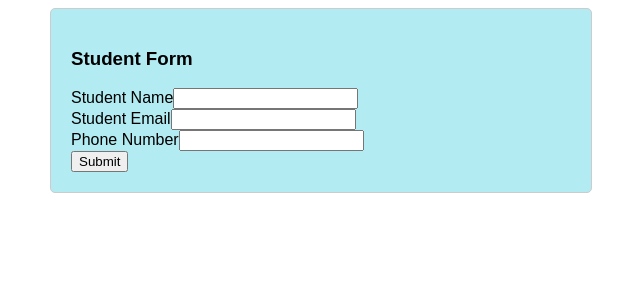
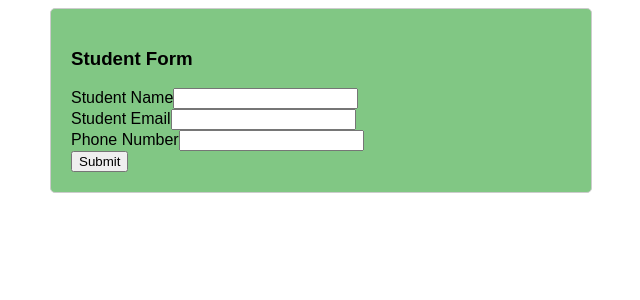
Before and after one commit to einercupino/studentapp1, a React app: page / in a window 1280 px wide. Shown: the top 300 px of the page, without its empty margins (319-959 px from the left). Built offline with nearby package versions, Linux system fonts and the light colour scheme.

Commit message:
green container

```diff
--- a/src/StudentForm.jsx
+++ b/src/StudentForm.jsx
@@ -23,7 +23,7 @@ export default function StudentForm({ onFormSubmit }) {
       borderRadius: '5px',
       maxWidth: '500px',
       margin: 'auto',
-      backgroundColor: '#B2EBF2',
+      backgroundColor: '#81C784',
       fontFamily: 'Arial, sans-serif'
     }
   };
```
